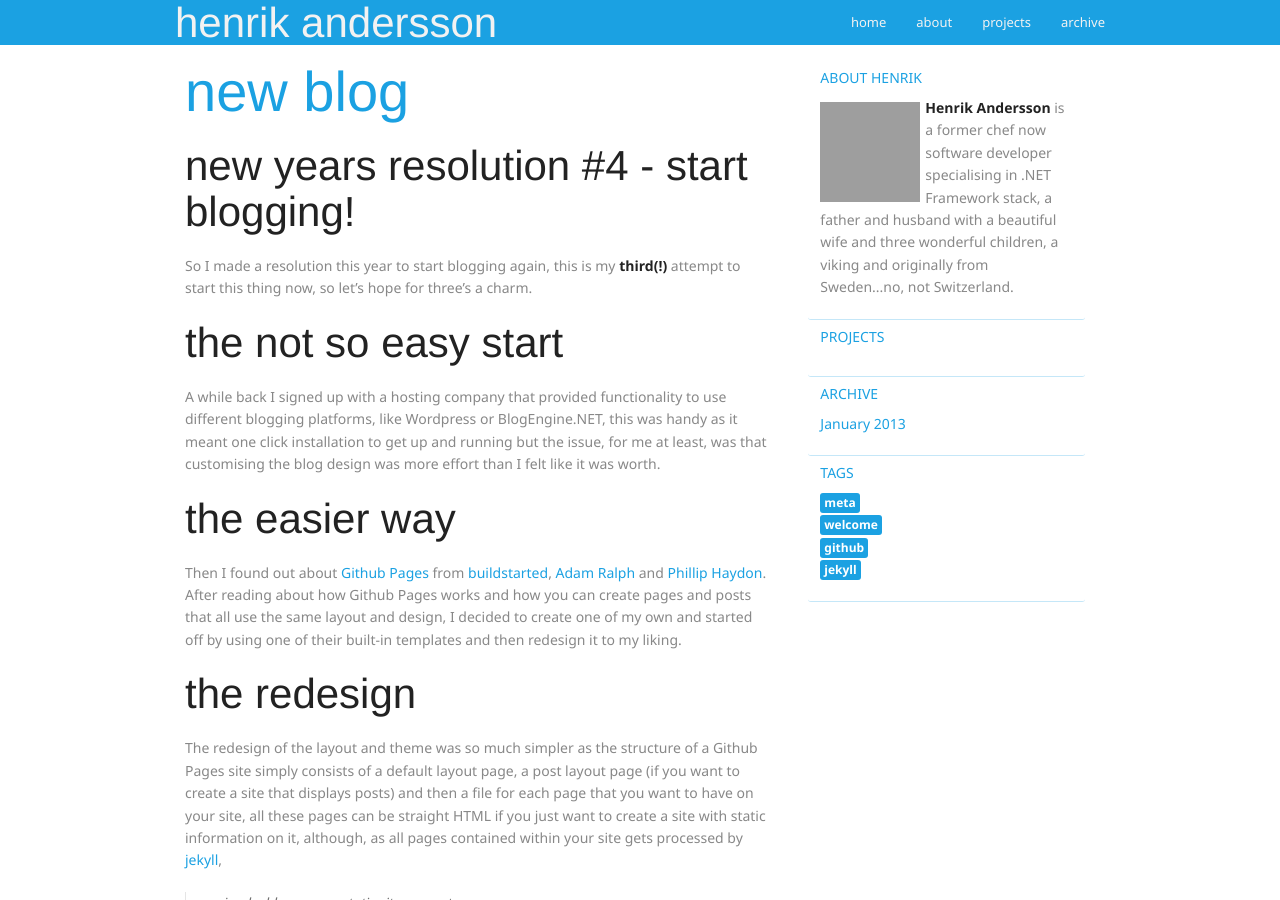
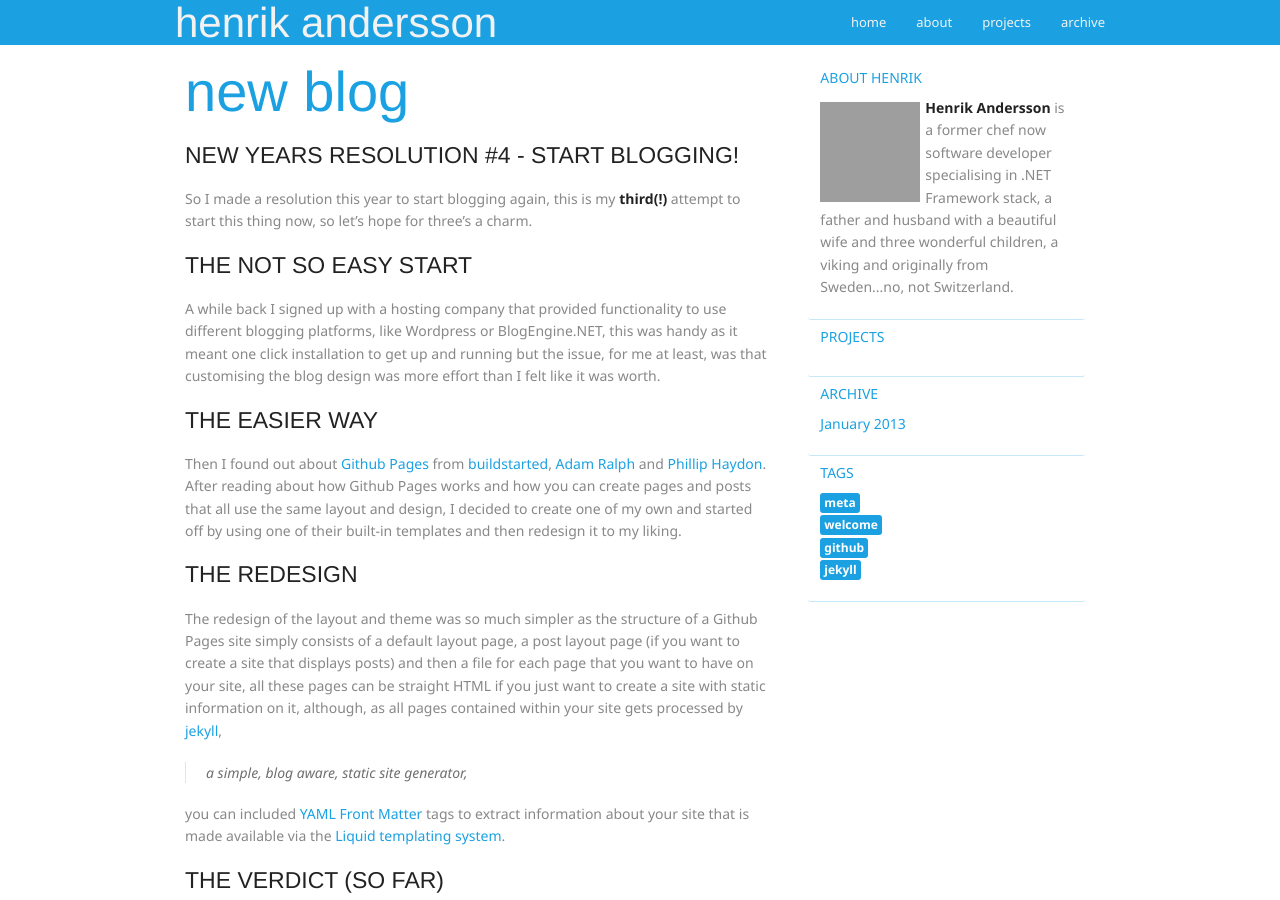
Before and after one commit to hnrkndrssn/hnrkndrssn.github.io, a Jekyll site: the page built from _posts/2013-01-05-new-blog.md, in a window 1280 px wide and 900 px high. Built offline with Jekyll 4.4.1, drawn with Linux system fonts in a browser that asks for light colours; Markdown is read by kramdown in place of the engine named in the settings; grey boxes are pictures that could not be loaded.

Commit message:
paragraph titles from h2 to h4

```diff
--- a/_posts/2013-01-05-new-blog.md
+++ b/_posts/2013-01-05-new-blog.md
@@ -9,25 +9,25 @@ tags:
 - jekyll
 ---
 
-##New Years Resolution #4 - Start blogging!
+####New Years Resolution #4 - Start blogging!
 So I made a resolution this year to start blogging again, this is my **third(!)** attempt to start this thing now, so let's hope for three's a charm.
 
-##The Not So Easy Start
+####The Not So Easy Start
 A while back I signed up with a hosting company that provided functionality to use different blogging platforms, like Wordpress or BlogEngine.NET, this was handy as it meant one click installation to get up and running but the issue, for me at least, was that customising the blog design was more effort than I felt like it was worth.
 
-##The Easier Way
+####The Easier Way
 Then I found out about [Github Pages](http://pages.github.com "Github Pages") from [buildstarted](http://buildstarted.com "Buildstarted"), [Adam Ralph](http://adamralph.com "Adam Ralph") and [Phillip Haydon](http://www.philliphaydon.com "Phillip Haydon"). After reading about how Github Pages works and how you can create pages and posts that all use the same layout and design, I decided to create one of my own and started off by using one of their built-in templates and then redesign it to my liking.
 
-##The Redesign
+####The Redesign
 The redesign of the layout and theme was so much simpler as the structure of a Github Pages site simply consists of a default layout page, a post layout page (if you want to create a site that displays posts) and then a file for each page that you want to have on your site, all these pages can be straight HTML if you just want to create a site with static information on it, although, as all pages contained within your site gets processed by [jekyll](https://github.com/mojombo/jekyll "jekyll"),
 > a simple, blog aware, static site generator,
 
 you can included [YAML Front Matter](https://github.com/mojombo/jekyll/wiki/template-data) tags to extract information about your site that is made available via the [Liquid templating system](https://github.com/mojombo/jekyll/wiki/liquid-extensions).
 
-##The Verdict (so far)
+####The Verdict (so far)
 Before I started using Github Pages, I spent a lot of time (weeks) trying to redesign the themes for both Wordpress (not a big fan of PHP) and BlogEngine.NET, I started using Github Pages less than a day ago, and already the layout is (mostly) finished, and up and running. They also make the deployment of your new site and posts super simple, just commit your changes to your Github Repo and they will build and deploy your changes to your site (almost) instantly.
 
-##Things Still To Complete
+####Things Still To Complete
 1. Comments
 2. Subpages
 - about
@@ -36,5 +36,5 @@ Before I started using Github Pages, I spent a lot of time (weeks) trying to red
 - archive
 3. all the things I've forgotten or not thought of yet!
 
-##Finally
+####Finally
 I'd like to give a big thanks to buildstarted, adam ralph and phillip haydon for letting me steal their ideas to get up and running with my own Gihub Pages blog!
```
